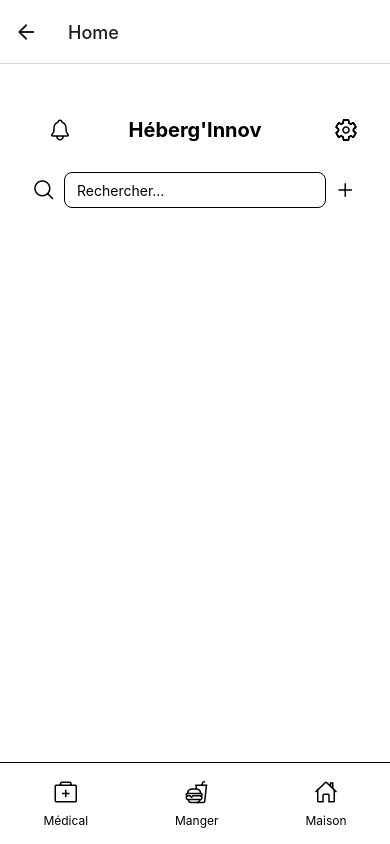
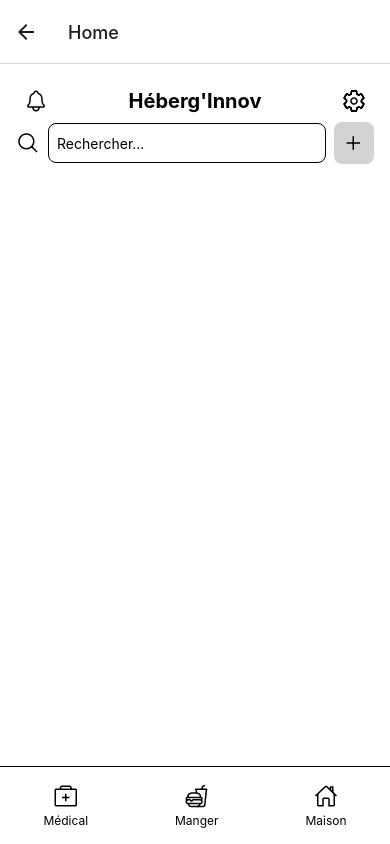
Before and after one commit to Marwan900/hackaton-front, a React Native app: screen /Home in a window 390 px wide. Built offline with nearby package versions, Linux system fonts and the light colour scheme.

Commit message:
add modal homepage

```diff
--- a/Screen/HomePage.js
+++ b/Screen/HomePage.js
@@ -42,6 +42,18 @@ const HomePage = ({ navigation }) => {
     setMessages(updatedMessages);
   };
 
+  const handleMedicalPress = () => {
+    // Ajoutez le code de navigation vers la page Médical
+  };
+
+  const handleFoodPress = () => {
+    // Ajoutez le code de navigation vers la page Alimentaire
+  };
+
+  const handleHomePress = () => {
+    // Ajoutez le code de navigation vers la page Maison
+  };
+
   return (
     <View style={styles.container}>
       <View style={styles.navbar}>
@@ -84,39 +96,41 @@ const HomePage = ({ navigation }) => {
             />
             <TextInput
               style={styles.modalInput}
-              placeholder="Localisation"
+              placeholder="Location"
               value={location}
               onChangeText={setLocation}
             />
-            <TouchableOpacity style={styles.modalButton} onPress={handleSendMessage}>
-              <Text style={styles.modalButtonText}>Envoyer</Text>
+            <TouchableOpacity style={styles.sendButton} onPress={handleSendMessage}>
+              <Text style={styles.sendButtonText}>Envoyer</Text>
             </TouchableOpacity>
           </View>
         )}
-        {messages.map((msg, index) => (
-          <View key={index} style={styles.messageContainer}>
-            <Text style={styles.messageType}>{msg.type}</Text>
-            <Text style={styles.messageText}>{msg.message}</Text>
-            <Text style={styles.messageLocation}>{msg.location}</Text>
+        <View style={styles.messageList}>
+          {messages.map((message, index) => (
+            <View style={styles.messageContainer} key={index}>
+              <Text style={styles.messageType}>{message.type}</Text>
+              <Text style={styles.messageText}>{message.message}</Text>
+              <Text style={styles.messageLocation}>{message.location}</Text>
               <TouchableOpacity
                 style={styles.deleteButton}
                 onPress={() => handleDeleteMessage(index)}
               >
-              <Ionicons name="close-circle-outline" size={24} color="black" />
+                <Ionicons name="trash-outline" size={20} color="black" style={styles.deleteIcon} />
               </TouchableOpacity>
             </View>
           ))}
         </View>
+      </View>
       <View style={styles.footer}>
-        <TouchableOpacity style={styles.footerButton}>
+        <TouchableOpacity style={styles.footerButton} onPress={handleMedicalPress}>
           <Ionicons name="medkit-outline" size={24} color="black" style={styles.footerIcon} />
           <Text style={styles.footerText}>Médical</Text>
         </TouchableOpacity>
-        <TouchableOpacity style={styles.footerButton}>
+        <TouchableOpacity style={styles.footerButton} onPress={handleFoodPress}>
           <Ionicons name="fast-food-outline" size={24} color="black" style={styles.footerIcon} />
           <Text style={styles.footerText}>Manger</Text>
         </TouchableOpacity>
-        <TouchableOpacity style={styles.footerButton}>
+        <TouchableOpacity style={styles.footerButton} onPress={handleHomePress}>
           <Ionicons name="home-outline" size={24} color="black" style={styles.footerIcon} />
           <Text style={styles.footerText}>Maison</Text>
         </TouchableOpacity>
@@ -132,27 +146,20 @@ const styles = StyleSheet.create({
   },
   navbar: {
     flexDirection: 'row',
+    justifyContent: 'space-between',
     alignItems: 'center',
-    justifyContent: 'space-between',
     paddingHorizontal: 16,
-    paddingTop: 32,
-    height: 100,
+    paddingTop: 16,
+  },
+  iconContainer: {
+    padding: 8,
+  },
+  icon: {
+    fontSize: 24,
   },
   title: {
     fontSize: 20,
     fontWeight: 'bold',
-    textAlign: 'left',
-  },
-  iconContainer: {
-    flexDirection: 'row',
-    paddingHorizontal: 16,
-    justifyContent: 'flex-end',
-    alignItems: 'center',
-  },
-  icon: {
-    fontSize: 24,
-    color: 'black',
-    marginLeft: 16,
   },
   content: {
     flex: 1,
@@ -161,41 +168,38 @@ const styles = StyleSheet.create({
   searchBar: {
     flexDirection: 'row',
     alignItems: 'center',
-    paddingHorizontal: 16,
-    paddingVertical: 8,
     marginBottom: 16,
   },
   searchIcon: {
     fontSize: 24,
-    color: 'black',
     marginRight: 8,
   },
   searchInput: {
     flex: 1,
-    height: 36,
+    height: 40,
     borderWidth: 1,
     borderColor: 'black',
     borderRadius: 8,
-    paddingHorizontal: 12,
+    paddingHorizontal: 8,
   },
   addIconContainer: {
     marginLeft: 8,
+    padding: 8,
+    backgroundColor: 'lightgray',
+    borderRadius: 8,
   },
   addIcon: {
     fontSize: 24,
-    color: 'black',
   },
   messageBubble: {
-    position: 'absolute',
-    bottom: 16,
-    right: 16,
-    backgroundColor: '#ffffff',
+    padding: 16,
+    borderWidth: 1,
+    borderColor: 'black',
     borderRadius: 8,
-    padding: 16,
-    width: '80%',
+    marginBottom: 16,
   },
   modalTitle: {
-    fontSize: 18,
+    fontSize: 16,
     fontWeight: 'bold',
     marginBottom: 8,
   },
@@ -203,30 +207,33 @@ const styles = StyleSheet.create({
     marginBottom: 16,
   },
   modalInput: {
-    height: 36,
+    height: 40,
     borderWidth: 1,
     borderColor: 'black',
     borderRadius: 8,
-    paddingHorizontal: 12,
-    marginBottom: 16,
+    marginBottom: 8,
+    paddingHorizontal: 8,
   },
-  modalButton: {
-    backgroundColor: '#000000',
-    paddingHorizontal: 12,
+  sendButton: {
+    backgroundColor: 'lightgray',
     paddingVertical: 8,
     borderRadius: 8,
+    alignSelf: 'flex-start',
   },
-  modalButtonText: {
-    color: '#ffffff',
+  sendButtonText: {
+    fontSize: 16,
     fontWeight: 'bold',
+    alignSelf: 'center',
+  },
+  messageList: {
+    flex: 1,
   },
   messageContainer: {
     borderWidth: 1,
     borderColor: 'black',
     borderRadius: 8,
-    padding: 8,
-    marginBottom: 8,
-    position: 'relative',
+    padding: 16,
+    marginBottom: 16,
   },
   messageType: {
     fontSize: 16,
@@ -234,38 +241,38 @@ const styles = StyleSheet.create({
     marginBottom: 8,
   },
   messageText: {
-    fontSize: 16,
     marginBottom: 8,
   },
   messageLocation: {
-    fontSize: 14,
-    color: 'gray',
+    fontStyle: 'italic',
     marginBottom: 8,
   },
   deleteButton: {
     position: 'absolute',
-    top: 4,
-    right: 4,
+    top: 8,
+    right: 8,
+    padding: 8,
+  },
+  deleteIcon: {
+    fontSize: 20,
   },
   footer: {
     flexDirection: 'row',
     justifyContent: 'space-around',
     alignItems: 'center',
+    paddingVertical: 16,
     borderTopWidth: 1,
     borderTopColor: 'black',
-    paddingVertical: 16,
   },
   footerButton: {
     alignItems: 'center',
   },
   footerIcon: {
     fontSize: 24,
-    color: 'black',
+    marginBottom: 4,
   },
   footerText: {
-    marginTop: 8,
     fontSize: 12,
-    color: 'black',
   },
 });
 
--- a/package.json
+++ b/package.json
@@ -9,14 +9,14 @@
     "web": "expo start --web"
   },
   "dependencies": {
-    "@react-native-picker/picker": "^2.4.10",
     "@react-navigation/native": "^6.1.7",
     "@react-navigation/stack": "^6.3.17",
     "expo": "~48.0.18",
     "expo-status-bar": "~1.4.4",
     "react": "18.2.0",
     "react-native": "0.71.8",
-    "react-native-maps": "1.3.2"
+    "react-native-maps": "1.3.2",
+    "@react-native-picker/picker": "2.4.8"
   },
   "devDependencies": {
     "@babel/core": "^7.20.0"
```
Also changed, not shown: 1 other file (tests, documents, lock files or other folders). Lines whose indentation alone changed are shown as unchanged.
